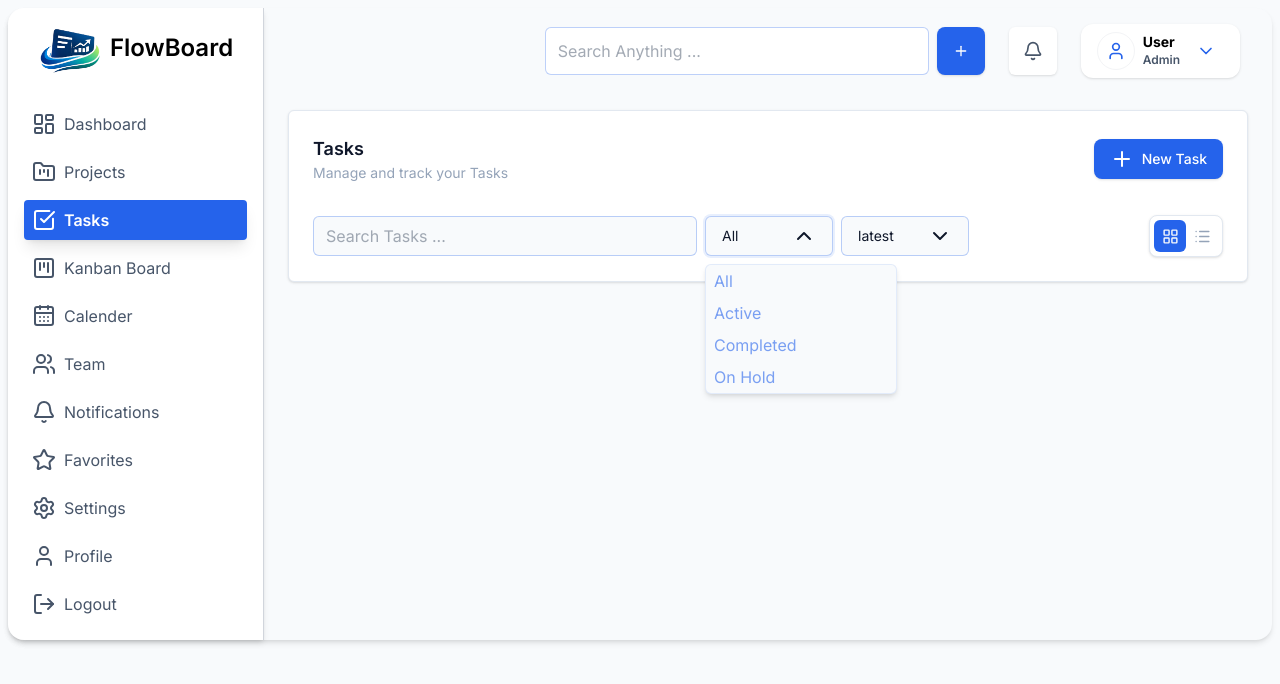
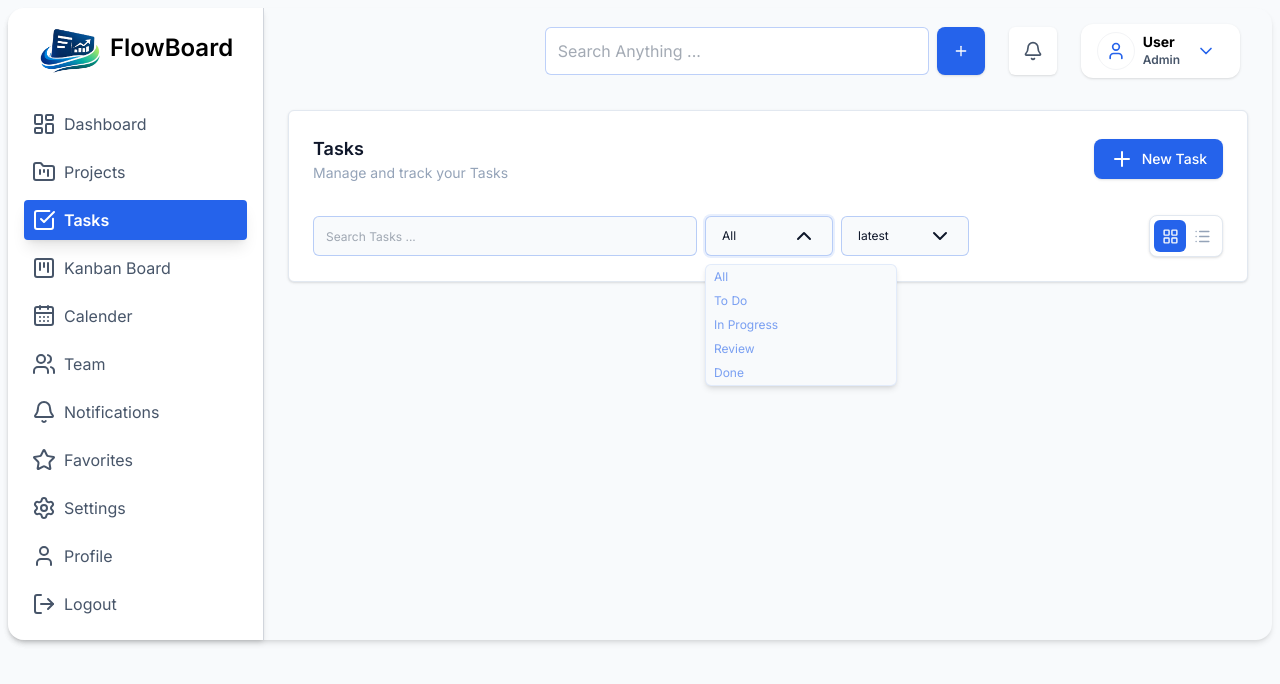
Before and after one commit to Saikiran-Srichurnam/FlowBoard, a React (Vite) app: page /tasks in a window 1280 px wide. Both pictures are taken after a click on the button "All". Shown: the top 684 px of the page. Built offline with nearby package versions, Linux system fonts and the light colour scheme.

Commit message:
fix: set the text to small for the search and filters

```diff
--- a/src/components/project/ProjectSearchAndFilter.jsx
+++ b/src/components/project/ProjectSearchAndFilter.jsx
@@ -39,7 +39,7 @@ function ProjectSearchAndFilter({
         id="search"
         type="text"
         placeholder="Search Projects ..."
-        className="h-10 w-80 lg:w-96 px-3"
+        className="h-10 w-80 lg:w-96 px-3 text-xs"
         value={search}
         onChange={(e) => setSearch(e.target.value)}
       />
@@ -50,14 +50,14 @@ function ProjectSearchAndFilter({
         <button id='All Projects' onClick={() => setIsOpen(!isOpen)}
           className="flex justify-between items-center h-10 text-heading text-xs md:text-sm bg-background w-24 lg:w-32 focus-visible:bg-background rounded-md border border-primary/30 outline-none px-4 py-2 focus:border-primary/30 focus:ring-2 focus:ring-primary/10 cursor-pointer"
         >
-          <span>{selectedOption}</span>
+          <span className='text-xs'>{selectedOption}</span>
           <ChevronDown size={24} className={`transition-transform transform duration-300 ${isOpen ? "rotate-180" : ""}`} />
         </button>
 
         {isOpen && (
           <ul
             className="absolute mt-2 w-48 flex flex-col z-50 rounded-md border border-primary/10 bg-background shadow-md
-          ">
+          text-xs">
             {
               projectStatuses.map((projectStatus => (
                 <li key={projectStatus.value} value={projectStatus.value} className=" text-primary/60 pl-2 py-1 hover:bg-primary/10 hover:text-primary hover:font-semibold duration-300 cursor-pointer"
@@ -74,7 +74,7 @@ function ProjectSearchAndFilter({
         <button id='Sort' onClick={() => setIsSortOpen(!isSortOpen)}
           className="flex justify-between items-center h-10 text-heading text-xs md:text-sm bg-background w-24 lg:w-32 focus-visible:bg-background rounded-md border border-primary/30 outline-none px-4 py-2 focus:border-primary/30 focus:ring-2 focus:ring-primary/10 cursor-pointer"
         >
-          <span>{selectedSortOption}</span>
+          <span className='text-xs'>{selectedSortOption}</span>
           <ChevronDown size={24} className={`transition-transform transform duration-300 ${isSortOpen ? "rotate-180" : ""}`} />
         </button>
         {isSortOpen && (
@@ -82,7 +82,7 @@ function ProjectSearchAndFilter({
 
           <ul
             className="absolute mt-2 w-48 flex flex-col z-50 rounded-md border border-primary/10 bg-background shadow-md
-          ">
+          text-xs">
             {sortOrder.map((order) => (
               <li
                 key={order.value}
--- a/src/components/task/TasksSearchAndFilter.jsx
+++ b/src/components/task/TasksSearchAndFilter.jsx
@@ -14,9 +14,10 @@ function TasksSearchAndFilter({
   // project statuses
   const tasksStatuses = [
     { value: "All" },
-    { value: "Active" },
-    { value: "Completed" },
-    { value: "On Hold" },
+    { value: "To Do" },
+    { value: "In Progress" },
+    { value: "Review" },
+    { value: "Done" },
   ];
 
   const sortOrder = [
@@ -39,7 +40,7 @@ function TasksSearchAndFilter({
         id="search"
         type="text"
         placeholder="Search Tasks ..."
-        className="h-10 w-80 lg:w-96 px-3"
+        className="h-10 w-80 lg:w-96 px-3 text-xs"
         value={search}
         onChange={(e) => setSearch(e.target.value)}
       />
@@ -50,14 +51,14 @@ function TasksSearchAndFilter({
         <button id='All Tasks' onClick={() => setIsOpen(!isOpen)}
           className="flex justify-between items-center h-10 text-heading text-xs md:text-sm bg-background w-24 lg:w-32 focus-visible:bg-background rounded-md border border-primary/30 outline-none px-4 py-2 focus:border-primary/30 focus:ring-2 focus:ring-primary/10 cursor-pointer"
         >
-          <span>{selectedOption}</span>
+          <span className='text-xs'>{selectedOption}</span>
           <ChevronDown size={24} className={`transition-transform transform duration-300 ${isOpen ? "rotate-180" : ""}`} />
         </button>
 
         {isOpen && (
           <ul
             className="absolute mt-2 w-48 flex flex-col z-50 rounded-md border border-primary/10 bg-background shadow-md
-          ">
+          text-xs">
             {
               tasksStatuses.map((taskStatus => (
                 <li key={taskStatus.value} value={taskStatus.value} className=" text-primary/60 pl-2 py-1 hover:bg-primary/10 hover:text-primary hover:font-semibold duration-300 cursor-pointer"
@@ -74,7 +75,7 @@ function TasksSearchAndFilter({
         <button id='Sort' onClick={() => setIsSortOpen(!isSortOpen)}
           className="flex justify-between items-center h-10 text-heading text-xs md:text-sm bg-background w-24 lg:w-32 focus-visible:bg-background rounded-md border border-primary/30 outline-none px-4 py-2 focus:border-primary/30 focus:ring-2 focus:ring-primary/10 cursor-pointer"
         >
-          <span>{selectedSortOption}</span>
+          <span className='text-xs'>{selectedSortOption}</span>
           <ChevronDown size={24} className={`transition-transform transform duration-300 ${isSortOpen ? "rotate-180" : ""}`} />
         </button>
         {isSortOpen && (
@@ -82,7 +83,7 @@ function TasksSearchAndFilter({
 
           <ul
             className="absolute mt-2 w-48 flex flex-col z-50 rounded-md border border-primary/10 bg-background shadow-md
-          ">
+          text-xs">
             {sortOrder.map((order) => (
               <li
                 key={order.value}
--- a/src/components/task/TasksViewToggle.jsx
+++ b/src/components/task/TasksViewToggle.jsx
@@ -8,7 +8,7 @@ function TasksViewToggle({ view, setView }) {
       <button
         type="button"
         onClick={() => setView("grid")}
-        className={`flex h-8 w-8 items-center justify-center rounded-md transition-colors ${view === "grid"
+        className={`flex h-8 w-8 items-center justify-center rounded-md transition-colors cursor-pointer ${view === "grid"
           ? "bg-primary text-background"
           : "text-muted hover:bg-surface hover:text-heading"
           }`}
@@ -21,7 +21,7 @@ function TasksViewToggle({ view, setView }) {
       <button
         type="button"
         onClick={() => setView("list")}
-        className={`flex h-8 w-8 items-center justify-center rounded-md transition-colors ${view === "list"
+        className={`flex h-8 w-8 items-center justify-center rounded-md transition-colors cursor-pointer ${view === "list"
           ? "bg-primary text-background"
           : "text-muted hover:bg-surface hover:text-heading"
           }`}
```
